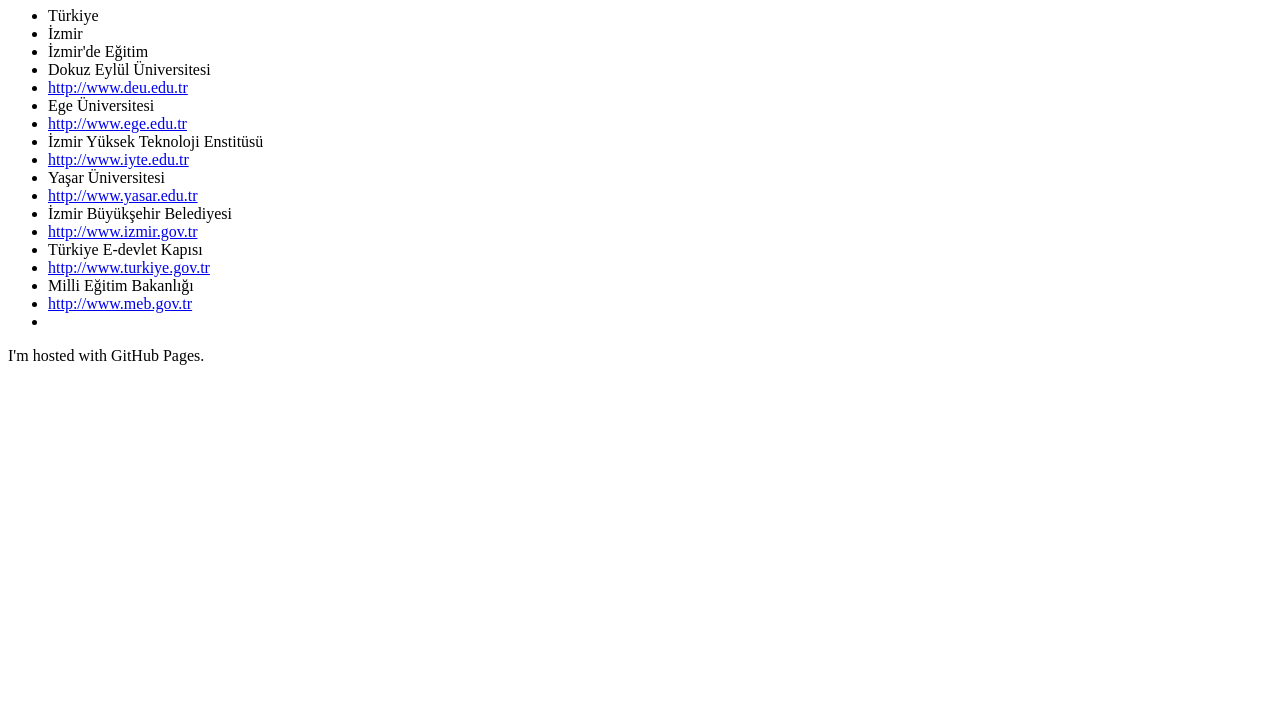
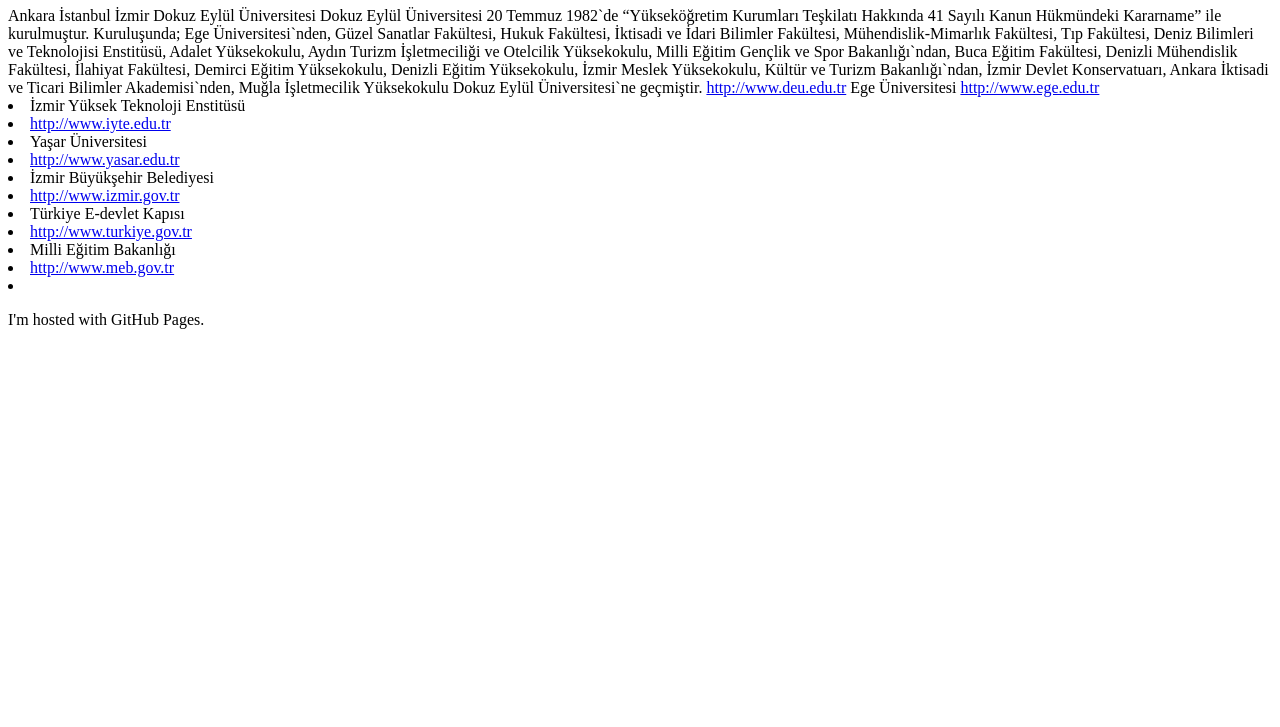
Before and after one commit to erkinkurhan/erkinkurhan.github.io, a plain HTML site: page index.html in a window 1280 px wide. Shown: the part 73-800 px from the top of the page. Drawn offline with Linux system fonts and the light colour scheme.

Commit message:
Update index.html

```diff
--- a/index.html
+++ b/index.html
@@ -1,16 +1,18 @@
 <!DOCTYPE html>
 <html>
 <body>
-<h1>Erkin Kurhan'dan Notlar</h1>
-<p>
-<ul>
-<li> Türkiye
-<li> İzmir
-<li> İzmir'de Eğitim
-<li> Dokuz Eylül Üniversitesi</a>
-<li> <a href="http://www.deu.edu.tr" >http://www.deu.edu.tr</a>
-<li> Ege Üniversitesi
-<li> <a href="http://www.ege.edu.tr" >http://www.ege.edu.tr</a>
+<h1>Yükseköğretim Rehberi</h1>
+
+Ankara
+İstanbul
+İzmir
+Dokuz Eylül Üniversitesi</a>
+Dokuz Eylül Üniversitesi 20 Temmuz 1982`de “Yükseköğretim Kurumları Teşkilatı Hakkında 41 Sayılı Kanun Hükmündeki Kararname” ile kurulmuştur.
+Kuruluşunda; Ege Üniversitesi`nden, Güzel Sanatlar Fakültesi, Hukuk Fakültesi, İktisadi ve İdari Bilimler Fakültesi, Mühendislik-Mimarlık Fakültesi, Tıp Fakültesi, Deniz Bilimleri ve Teknolojisi Enstitüsü, Adalet Yüksekokulu,  Aydın Turizm İşletmeciliği ve Otelcilik Yüksekokulu, Milli Eğitim Gençlik ve Spor Bakanlığı`ndan, Buca Eğitim Fakültesi, Denizli Mühendislik Fakültesi, İlahiyat Fakültesi, Demirci Eğitim Yüksekokulu, Denizli Eğitim Yüksekokulu, İzmir Meslek Yüksekokulu, Kültür ve Turizm Bakanlığı`ndan, İzmir Devlet Konservatuarı, Ankara İktisadi ve Ticari Bilimler Akademisi`nden, Muğla İşletmecilik Yüksekokulu Dokuz Eylül Üniversitesi`ne geçmiştir.
+<a href="http://www.deu.edu.tr" >http://www.deu.edu.tr</a>
+
+Ege Üniversitesi
+<a href="http://www.ege.edu.tr" >http://www.ege.edu.tr</a>
 <li> İzmir Yüksek Teknoloji Enstitüsü
 <li> <a href="http://www.iyte.edu.tr" >http://www.iyte.edu.tr</a>
 <li> Yaşar Üniversitesi
```
